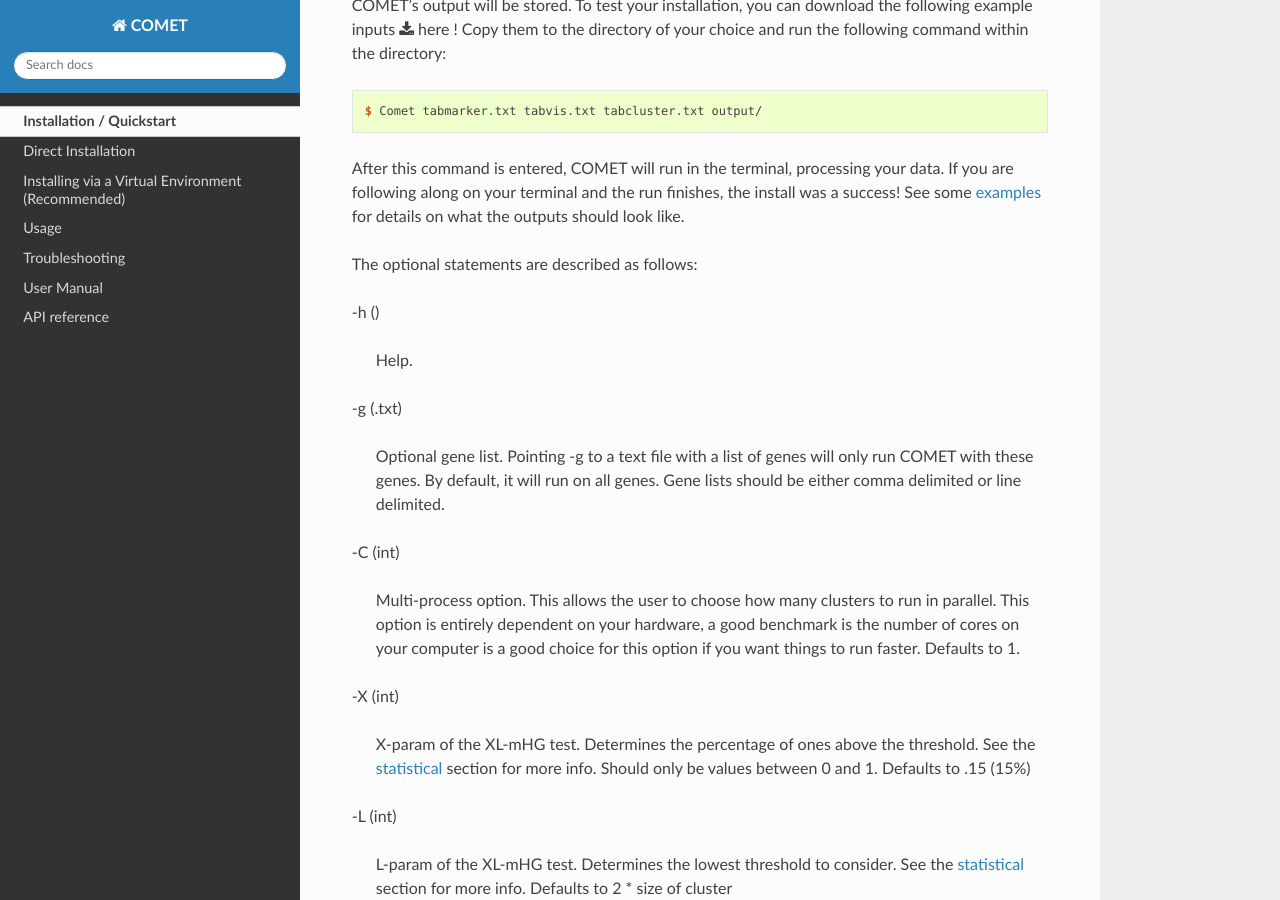
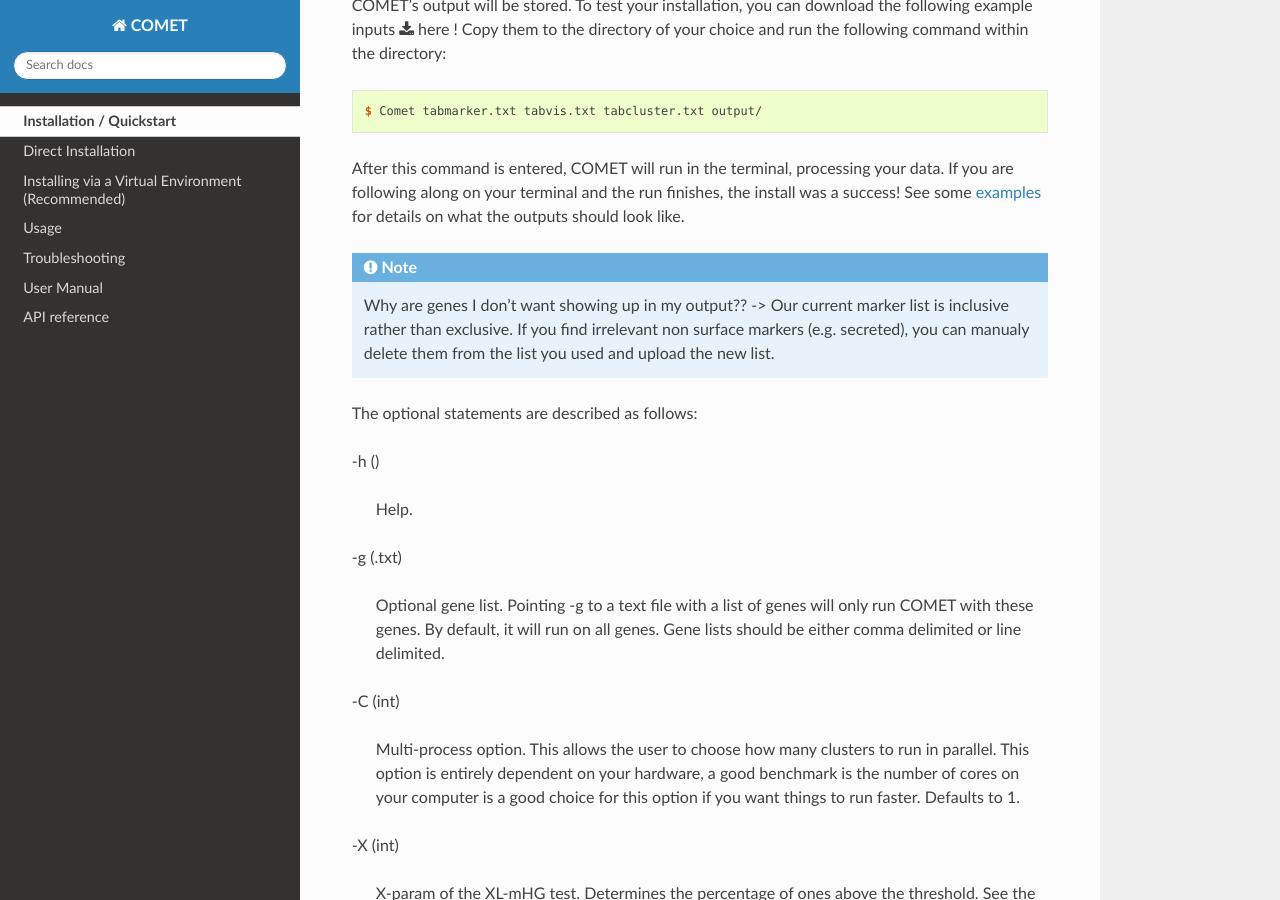
Before and after one commit to MSingerLab/COMETSC, a Sphinx documentation site: the page built from docs/source/quickstart.rst, in a window 1280 px wide and 900 px high, scrolled down 1958 px. Built offline with Sphinx 7.4.7 and the Read the Docs theme 2.0.0, drawn with Linux system fonts in a browser that asks for light colours.

Commit message:
banner try 1

```diff
--- a/docs/source/quickstart.rst
+++ b/docs/source/quickstart.rst
@@ -114,6 +114,12 @@ the run finishes, the install was a success!
 See some :doc:`examples<Output>` for details on
 what the outputs should look like.
 
+.. note:: Why are genes I don't want showing up in my output?? -> Our
+	  current marker list is inclusive rather than exclusive. If
+	  you find irrelevant non surface markers (e.g. secreted), you
+	  can manualy delete them from the list you used and upload the new list.
+
+
 
 The optional statements are described as follows:
 
```
